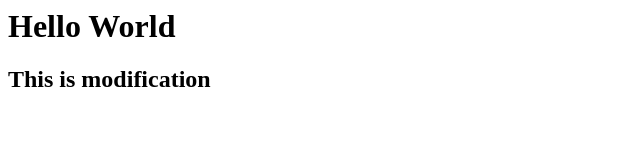
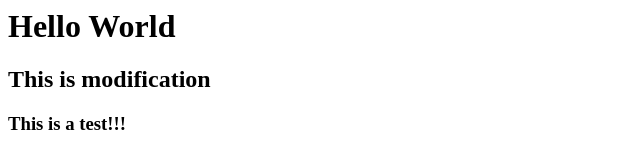
Before and after one commit to ToeOo/hello-world, a plain HTML site: page index.html in a window 1280 px wide. Shown: the whole page, without its empty margins (0-640 px from the left). Drawn offline with Linux system fonts and the light colour scheme.

Commit message:
Update index.html

```diff
--- a/index.html
+++ b/index.html
@@ -2,5 +2,6 @@
   <head>
     <h1>Hello World</h1>
     <h2>This is modification</h2>
+    <h3>This is a test!!!</h3>
   </head>
 </html>
```
